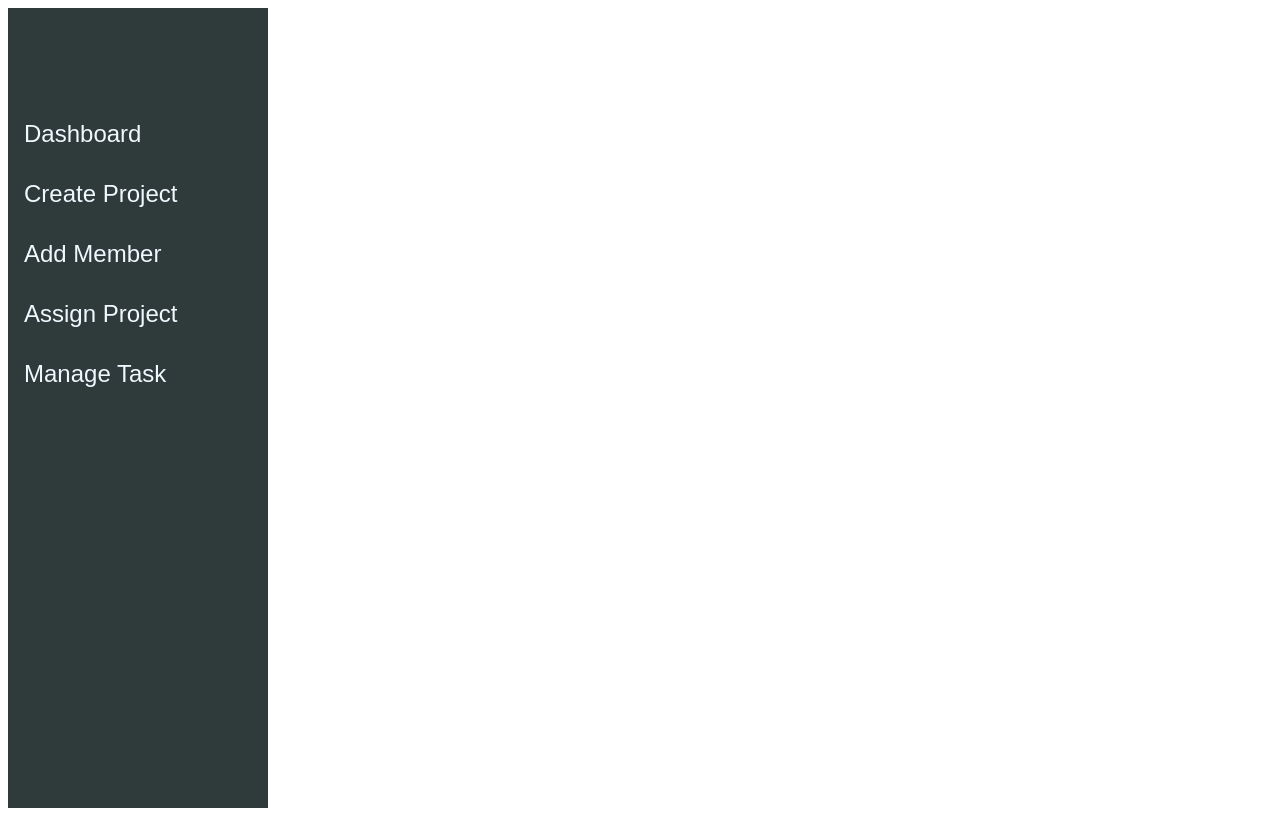
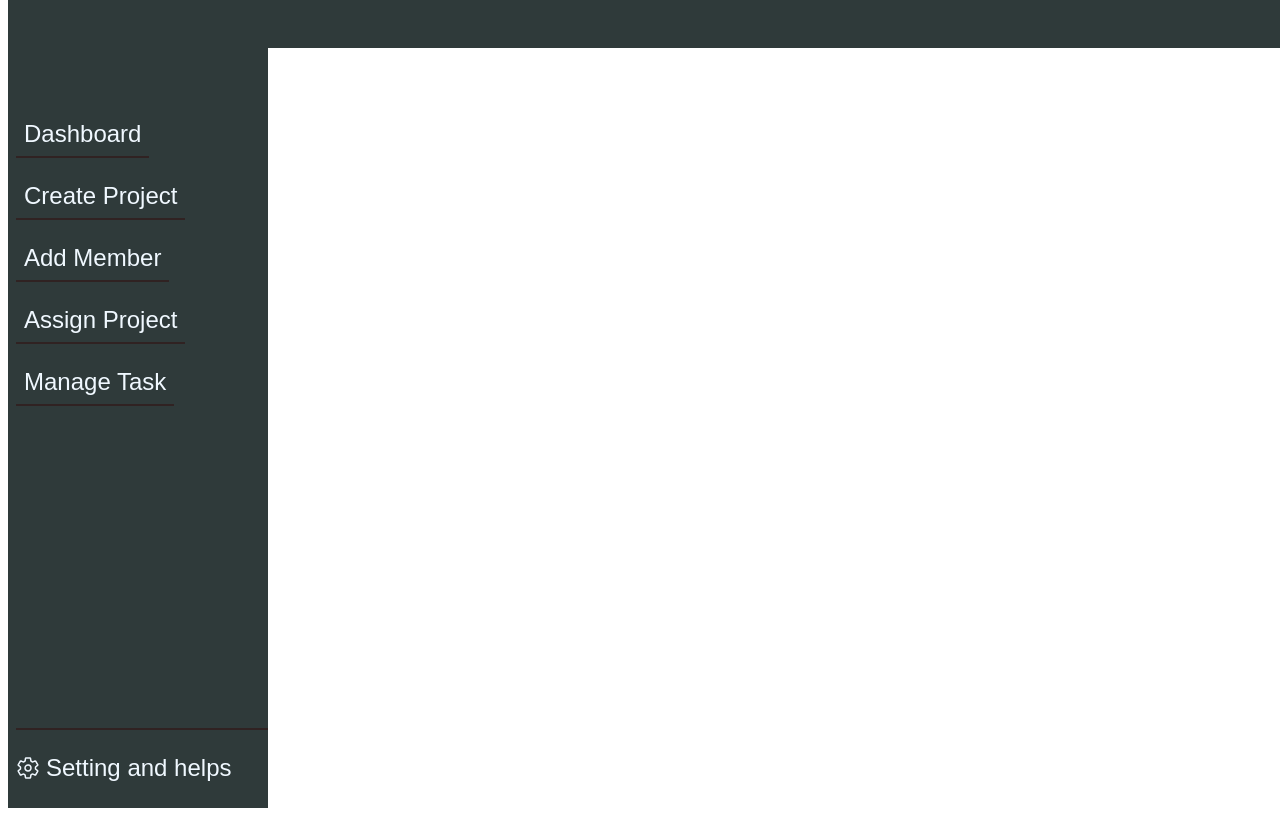
Before and after one commit to Arpan-Maity032/Smart-Task-Team-Management-Platform, a React (Create React App) app in the folder Frontend/: page /dashboard in a window 1280 px wide. Built offline with nearby package versions, Linux system fonts and the light colour scheme.

Commit message:
working on dashboard ui

```diff
--- a/Frontend/src/components/Dashboard.js
+++ b/Frontend/src/components/Dashboard.js
@@ -1,10 +1,14 @@
 import React from 'react';
 import Sidebar from './mainproject/Sidebar';
+import Header from './mainproject/Header';
 
 function Dashboard() {
   return (
-    <div style={{margin:0,display:"flex"}}>
-    <Sidebar/>
+    <div style={{margin:0,position:'relative'}}>
+      <Header/>
+      <div style={{display:"flex"}}>
+      <Sidebar/>
+      </div>
     </div>
   )
 }
--- /dev/null
+++ b/Frontend/src/components/mainproject/Header.js
@@ -0,0 +1,10 @@
+import React from 'react';
+import "../../styles/mainProjectStyle/header.css";
+
+function Header() {
+  return (
+    <div className='header'>Header</div>
+  )
+}
+
+export default Header
--- a/Frontend/src/components/mainproject/Sidebar.js
+++ b/Frontend/src/components/mainproject/Sidebar.js
@@ -1,6 +1,7 @@
 import React from 'react';
 import "../../styles/mainProjectStyle/sidebar.css";
-import Dashboard from "../Dashboard";
+import { IoSettingsOutline } from "react-icons/io5";
+import {Link} from "react-router-dom";
 function Sidebar() {
   return (
     <div className='sidebar'>
@@ -11,6 +12,11 @@ function Sidebar() {
         <a href="#">Assign Project</a>
         <a href="#">Manage Task</a>
       </div>
+      <div className='side-setting'>
+        <Link to="#" className='setting-css'><IoSettingsOutline />
+        <p>Setting and helps</p>
+        </Link>
+      </div>
     </div>
   )
 }
--- /dev/null
+++ b/Frontend/src/styles/mainProjectStyle/header.css
@@ -0,0 +1,9 @@
+.header {
+  position: fixed;
+  top: 0;
+  width: 100%;
+  height: 6rem;          /* REQUIRED */
+  background: rgb(47, 58, 58);
+  z-index: 1000;
+  color:white;
+}
--- a/Frontend/src/styles/mainProjectStyle/sidebar.css
+++ b/Frontend/src/styles/mainProjectStyle/sidebar.css
@@ -2,6 +2,8 @@
      width: 260px;
     height: 100vh;
     background-color: rgb(47, 58, 58);
+    position: relative;
+    left: 0;
 }
 .feature{
      display: flex;
@@ -19,6 +21,7 @@
     padding:8px;
     text-decoration: none;
     margin: .5rem;
+    border-bottom: 2px solid  #302222;
 }
 .feature a:hover{
     color: blue;
@@ -28,3 +31,29 @@
     -ms-transform: 0.3s ease;
     -o-transform: 0.3s ease;
 }
+
+.side-setting{
+   position: absolute;
+   bottom: 0;
+   width: 100%;
+   height: 6rem;
+}
+
+.setting-css{
+    display: flex;
+    align-items: center;
+    justify-content: start;
+    margin-top: 1rem;
+    margin-left: .5rem;
+    font-size: 1.5rem;
+    gap: 6px;
+    font-family: Arial, Helvetica, sans-serif;
+    font-weight: 500;
+    color:  aliceblue;
+    text-decoration: none;
+    border-top: 2px solid #302222;
+}
+.setting-css:hover{
+    color:blue;
+
+}
```
Also changed, not shown: Frontend/package.json (+4 -4 lines), 1 other file (tests, documents, lock files or other folders).
